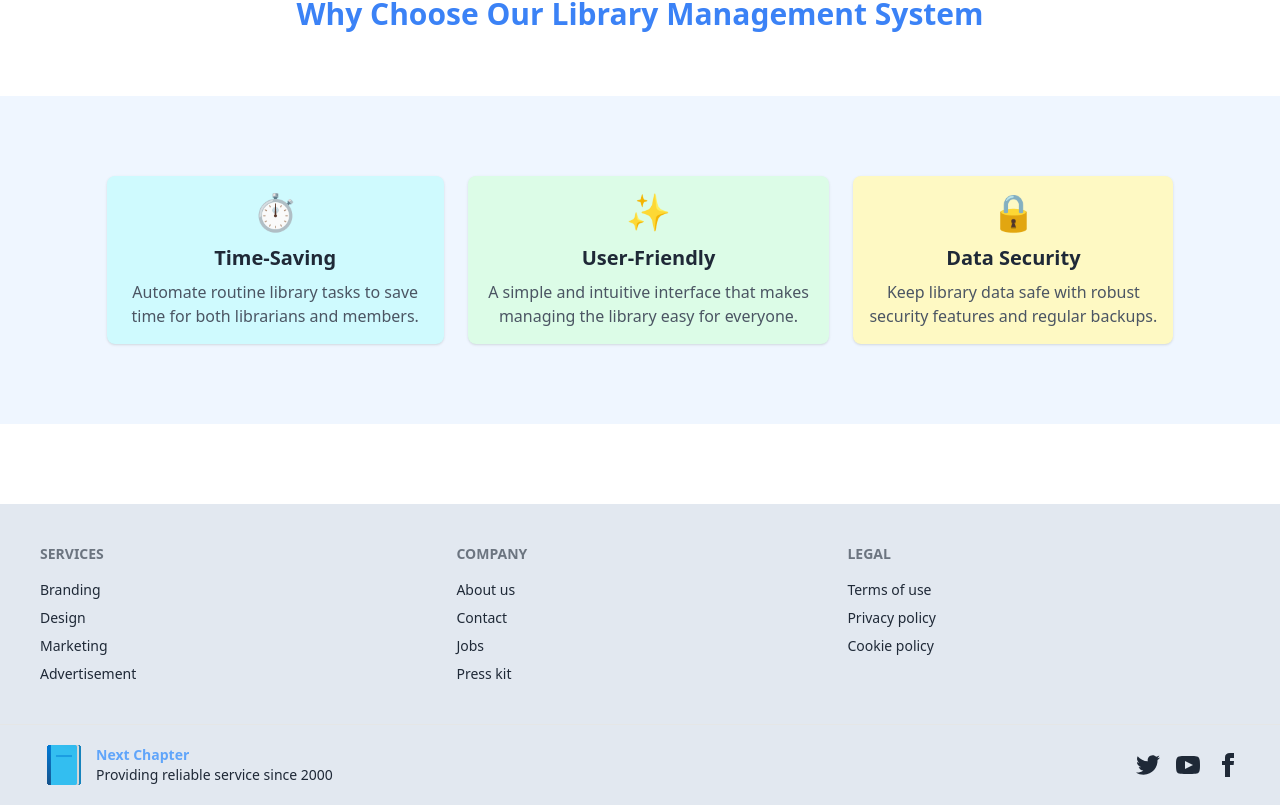
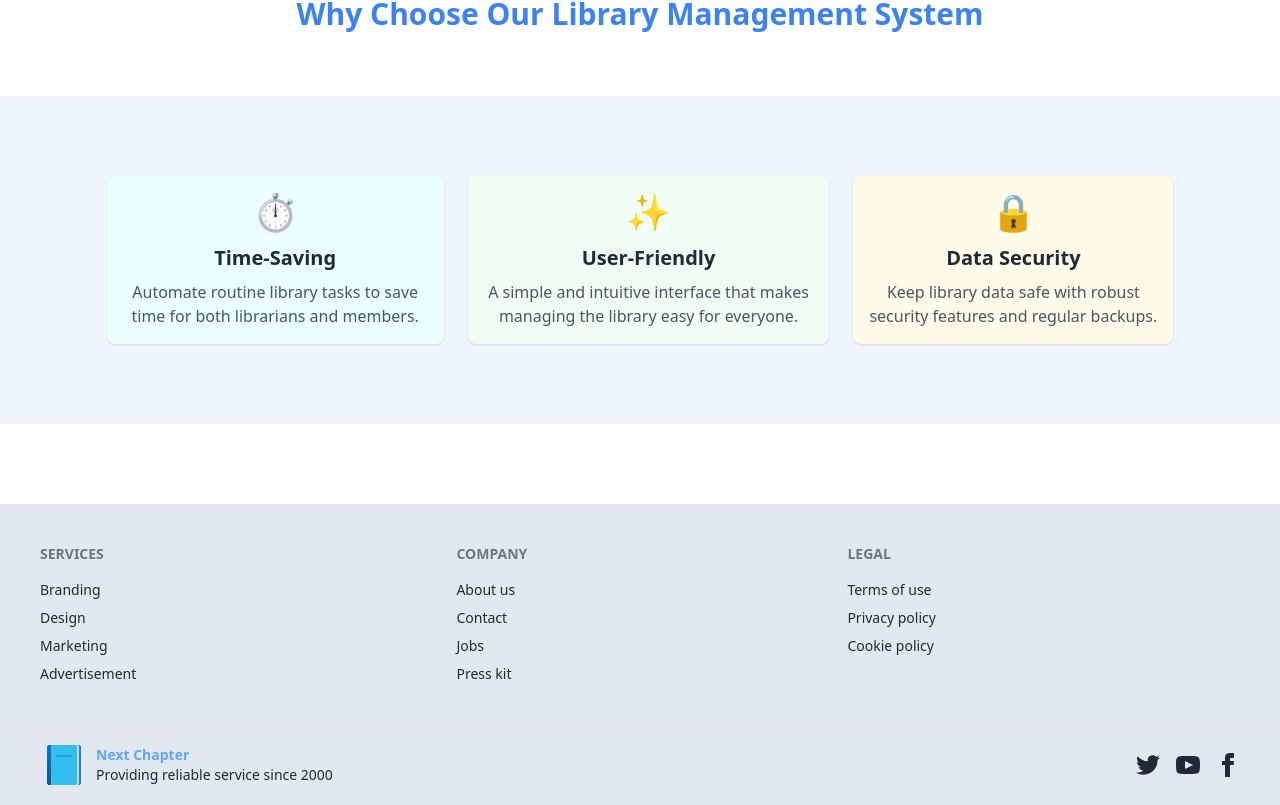
Before and after one commit to Apurbo-Knight/Book-Shelf, a React (Vite) app: page / in a window 1280 px wide. Shown: the part 1760-2565 px from the top of the page. Built offline with nearby package versions, Linux system fonts and the light colour scheme; no server answers.

Commit message:
card color changed

```diff
--- a/src/components/Feature.jsx
+++ b/src/components/Feature.jsx
@@ -11,7 +11,7 @@ const Feature = () => {
       <div className="  py-10  w-10/12 mx-auto">
         <div className="flex flex-col md:flex-row justify-center gap-6 py-10">
           {/* Feature 1 */}
-          <div className="bg-cyan-100 p-4 hover:bg-cyan-200 duration-200 rounded-lg shadow text-center ">
+          <div className="bg-cyan-50 p-4 hover:bg-cyan-100 duration-200 rounded-lg shadow text-center ">
             <div className="text-4xl mb-3">⏱️</div>
             <h3 className="text-xl font-semibold mb-2">Time-Saving</h3>
             <p className="text-gray-600">
@@ -21,7 +21,7 @@ const Feature = () => {
           </div>
 
           {/* Feature 2 */}
-          <div className="bg-green-100 p-4 hover:bg-green-200 duration-200 rounded-lg shadow text-center ">
+          <div className="bg-green-50 p-4 hover:bg-green-100 duration-200 rounded-lg shadow text-center ">
             <div className="text-4xl mb-3">✨</div>
             <h3 className="text-xl font-semibold mb-2">User-Friendly</h3>
             <p className="text-gray-600">
@@ -31,7 +31,7 @@ const Feature = () => {
           </div>
 
           {/* Feature 3 */}
-          <div className="bg-yellow-100 p-4 hover:bg-yellow-200 duration-200 rounded-lg shadow text-center ">
+          <div className="bg-yellow-50 p-4 hover:bg-yellow-100 duration-200 rounded-lg shadow text-center ">
             <div className="text-4xl mb-3">🔒</div>
             <h3 className="text-xl font-semibold mb-2">Data Security</h3>
             <p className="text-gray-600">
```
